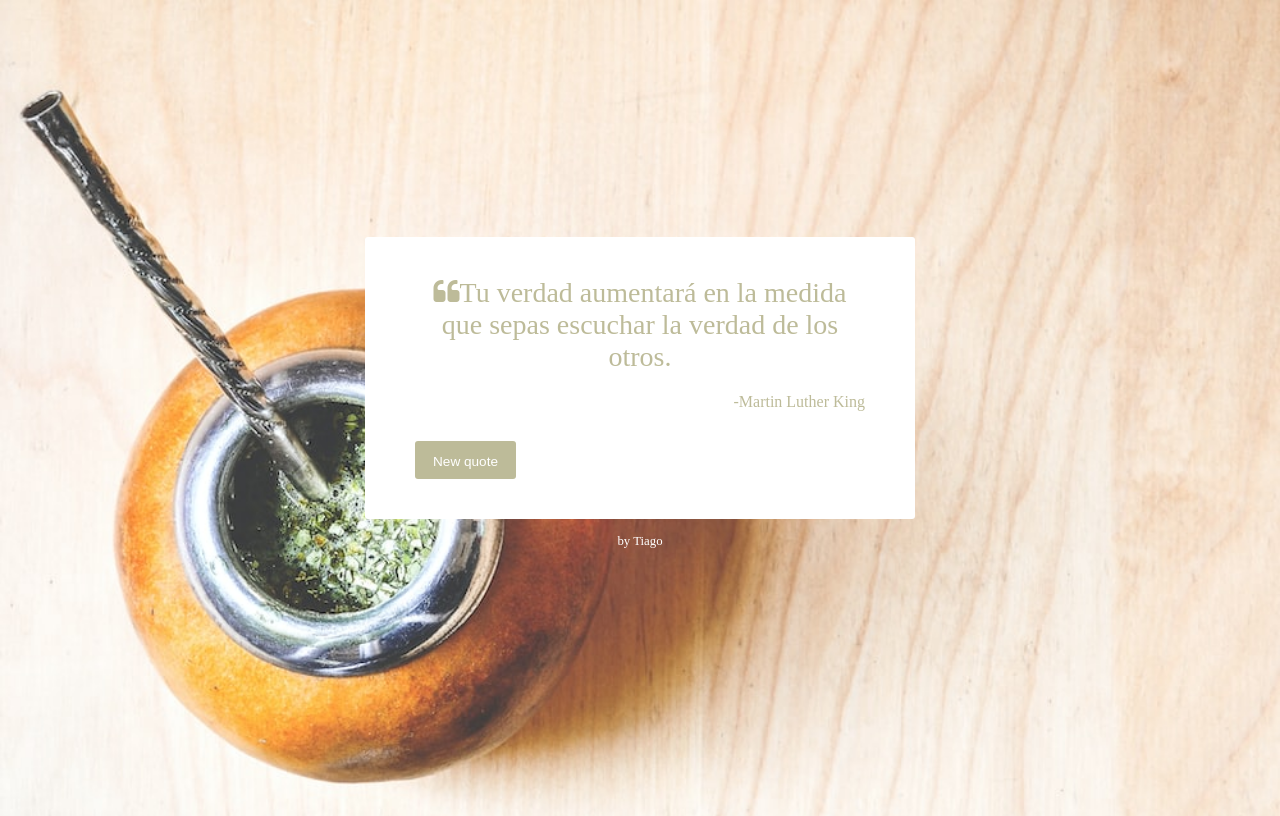
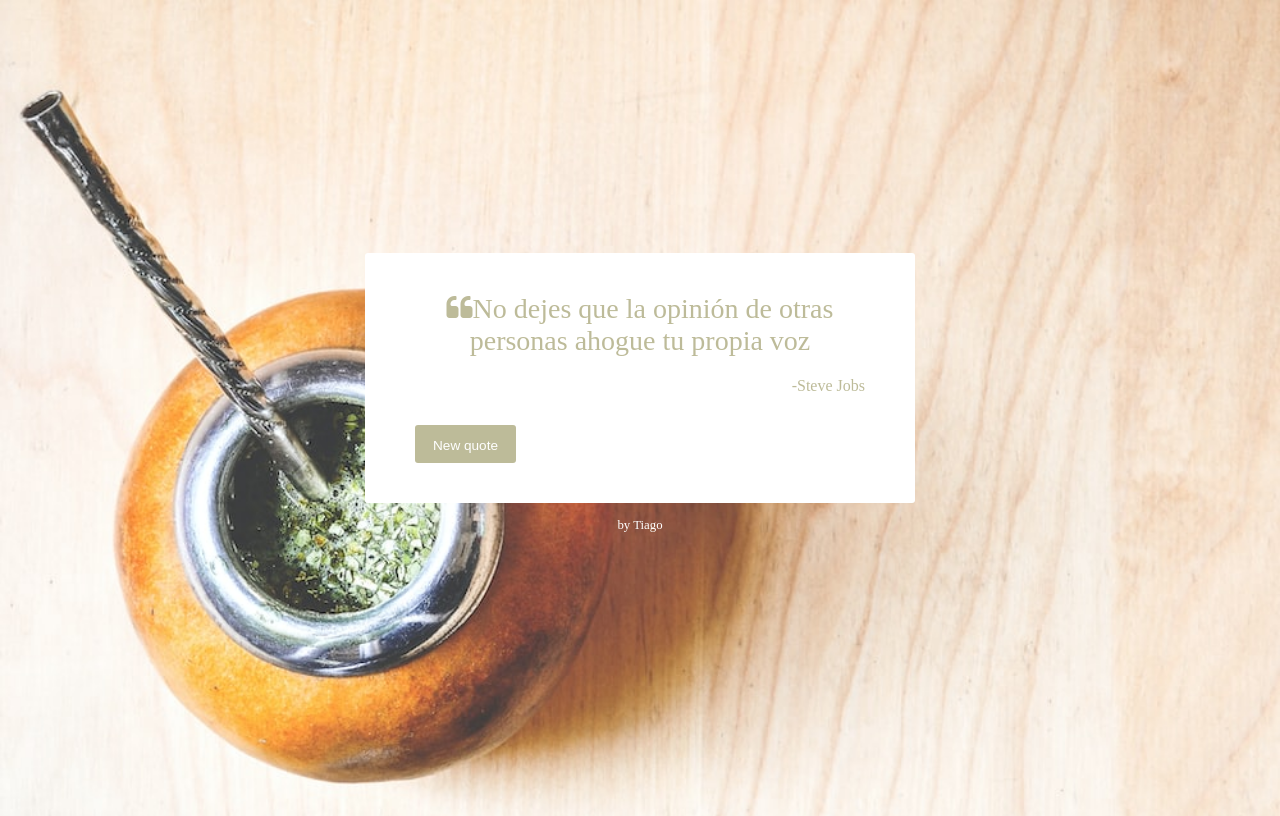
Before and after one commit to tiago1820/motivamate, a React (Vite) app: page / in a window 1280 px wide. Built offline with nearby package versions, Linux system fonts and the light colour scheme.

Commit message:
Nueva frase de Steve Jobs

```diff
--- a/src/data.js
+++ b/src/data.js
@@ -2,5 +2,6 @@ export default [
     { quote: 'Tu verdad aumentará en la medida que sepas escuchar la verdad de los otros.', author: 'Martin Luther King' },
     { quote: 'Si somos libres, todo nos sobra.', author: 'José de San Martín' },
     { quote: 'El único modo de hacer un gran trabajo es amar lo que haces.', author: 'Steve Jobs' },
+    { quote: 'No dejes que la opinión de otras personas ahogue tu propia voz', author: 'Steve Jobs' },
 
 ]
```
